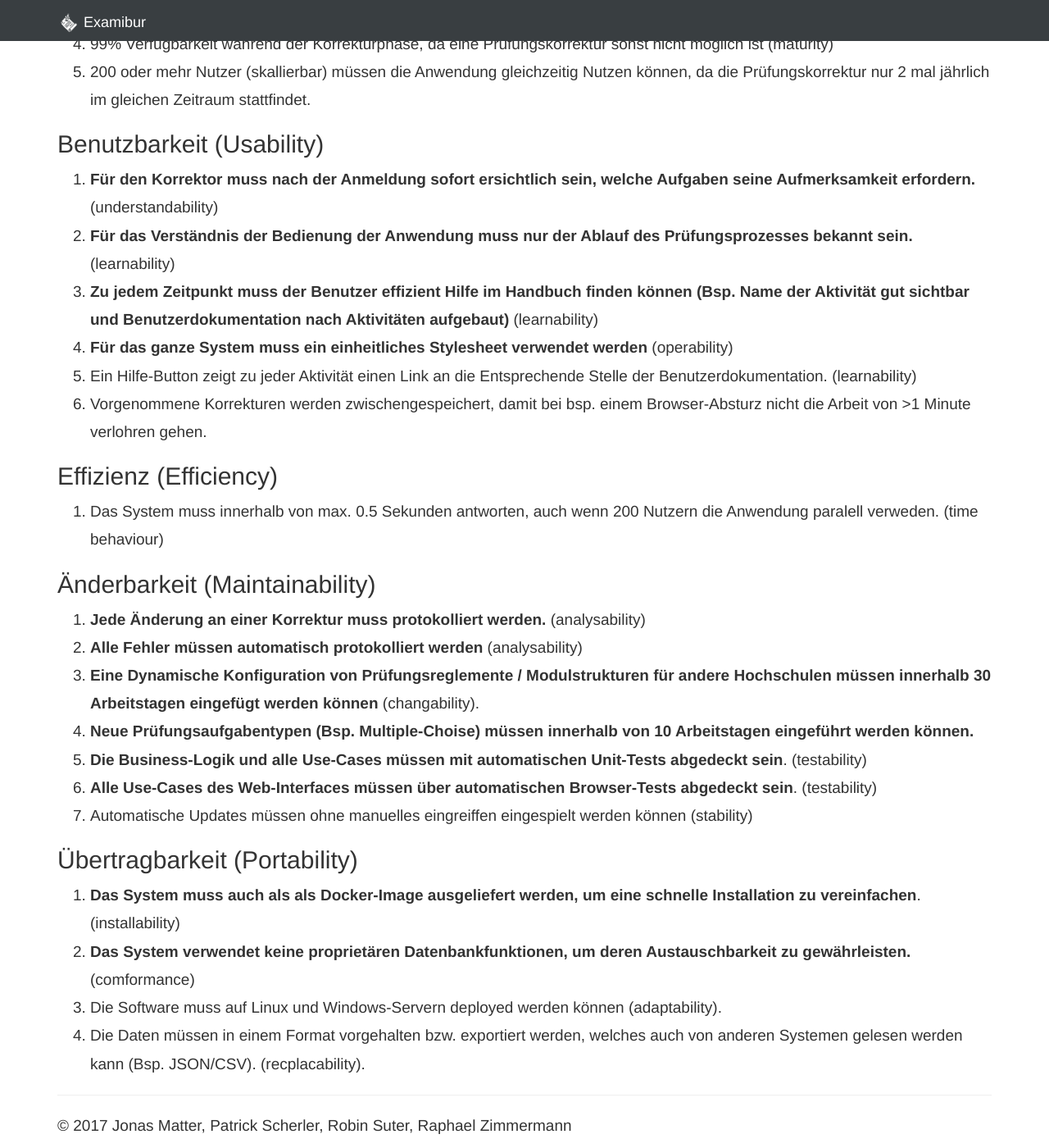
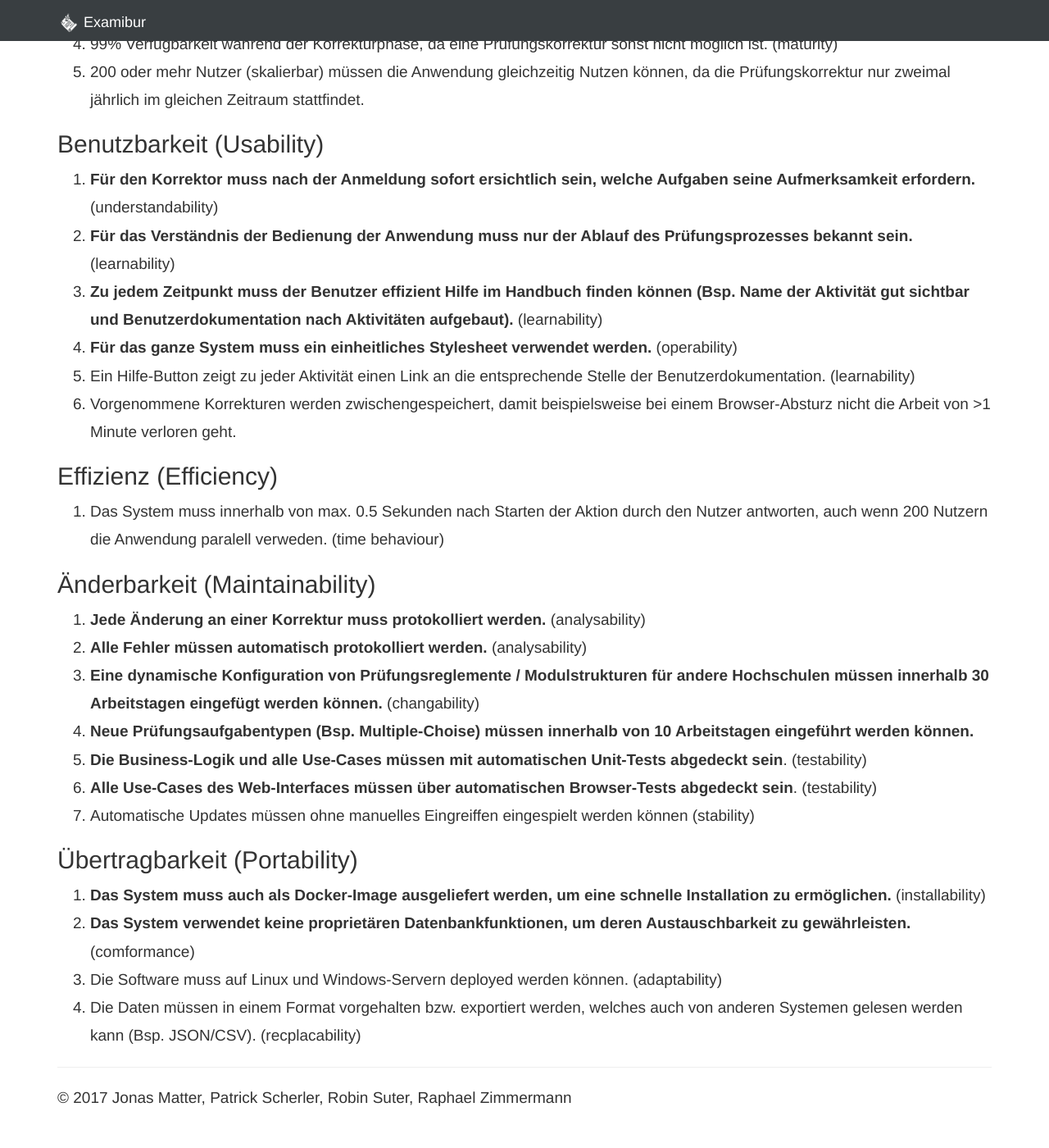
Before and after one commit to Examibur/examibur, a Jekyll site: the page built from docs/anforderungen/anforderungsspezifikation.md, in a window 1280 px wide and 1400 px high, scrolled down 2554 px. Shown: the whole window at 82% size. Built offline with Jekyll 4.4.1, drawn with Linux system fonts in a browser that asks for light colours; nearby versions of some CDN libraries; Markdown is read by kramdown in place of the engine named in the settings; after the commit the page ends 3920 px from its top, so only the background shows below that; some of the changed text lies outside the part shown.

Commit message:
some misspelling and explanations

```diff
--- a/docs/anforderungen/anforderungsspezifikation.md
+++ b/docs/anforderungen/anforderungsspezifikation.md
@@ -23,19 +23,19 @@
 <figcaption>Quality-Modell Framework gemäss <a href="http://www.cse.unsw.edu.au/~cs3710/PMmaterials/Resources/9126-1%20Standard.pdf">ISO 9126</a></figcaption>
 </figure>
 
-Im Rahmen des Engineering-Projekts können nicht alle Nicht-Funktionalen Anforderungen komplett umgesetzt werden.... Zeitrahmen sprengen würde.
-Alle aufgelisteten Nicht-funktionale Anforderungen wurden beim Design beachtet, im Engineering-Projekt werden aber nur die Fett-Markierten Anforderungen komplett umgesetzt.
+Im Rahmen des Engineering-Projekts können nicht alle nicht-funktionalen Anforderungen komplett umgesetzt werden, da dies den Zeitrahmen sprengen würde.
+Alle aufgelisteten nicht-funktionale Anforderungen wurden beim Design beachtet. Im Engineering-Projekt werden aber nur die fett-markierten Anforderungen komplett umgesetzt.
 
 ### Funktionalität (Functionality)
 
-1. **Während der Korrektur müssen alle Prüfungen anonym/pseudonym sein, damit Sympatie, Hautfarbe, Geschlecht oder Herkunft von Studierenden keinen Einfluss auf die Noten haben.** (suitability)
-2. **Die resultierenden Noten muss auf 2 Nachkommastellen genau angegeben und mathematisch auf bzw. abgerundet werden.** (accuracy)
-3. **Die Berechnung der resultierende Noten muss genau aufgeschlüsselt dargestellt werden, damit deren Berechnung nachvollzogen werden kann.**  (accuracy)
+1. **Während der Korrektur müssen alle Prüfungen anonym/pseudonym sein, damit Sympathie, Hautfarbe, Geschlecht oder Herkunft von Studierenden keinen Einfluss auf die Noten haben.** (suitability)
+2. **Die resultierenden Note muss auf 2 Nachkommastellen genau angegeben und mathematisch auf bzw. abgerundet werden.** (accuracy)
+3. **Die Berechnung der resultierende Note muss genau aufgeschlüsselt dargestellt werden, damit deren Berechnung nachvollzogen werden kann.**  (accuracy)
 4. **Es müssen weitere Notensysteme innerhalb von 5 Arbeitstagen integriert werden können, um das Produkt auch im Ausland vertreiben zu können.** (interoperability)
 5. **Anbindung an andere Datenbank-Schnittstelle müssen innerhalb 10 Tage realisiert werden können.** (interoperability)
-6. **Änderungen an Noten und Korrekturen müssen immer mit Autor und Datum und getätigten Änderungen protokolliert werden, damit die Korrektur stehts nachvollzogen werden kann.** (security)
-7. **Elemente der Korrektur wie Kommentare (nicht Begründung) dürfen nicht für alle Benutzer (Bsp. Studenten) einsehbar, da diese nur dem internen Austausch im Review Prozess dienen.** (security)
-8. **Das System darf keine Passwörter speichern, die Authentifizierung und Autorisierung erfolgt ausschliesslich über Drittsysteme (Bsp. LDAP), damit die Passwörter Zentral verwaltet und abgesichert werden.** (security)
+6. **Änderungen an Noten und Korrekturen müssen immer mit Autor, Datum und getätigten Änderungen protokolliert werden, damit die Korrektur stehts nachvollzogen werden kann.** (security)
+7. **Elemente der Korrektur wie Kommentare (nicht Begründung) dürfen nicht für alle Benutzer (Bsp. Studenten) einsehbar sein, da diese nur dem internen Austausch im Review-Prozess dienen.** (security)
+8. **Das System darf keine Passwörter speichern. Die Authentifizierung und Autorisierung erfolgt ausschliesslich über Drittsysteme (Bsp. LDAP), damit die Passwörter zentral verwaltet und abgesichert werden.** (security)
 9. Bestehende Infrastruktur für Authentifizierung und Autorisierung (LDAP) muss ohne den Zwang neue Gruppen zu definieren verwendet werden können. (interoperability)
 10. Die resultierenden Noten müssen über eine API exportiert werden können, damit die Anwendung mit bestehenden Systemen (Bsp. Adunis) kombiniert werden kann.  (interoperability)
 11. Die Noten müssen beim Export signiert werden, damit deren Echtheit und Integrität verifiziert werden kannn. (security)
@@ -48,34 +48,34 @@
 
 1. **Die Integrität der Daten darf ausnahmslos nie verletzt werden, da Prüfungen Dokumente mit rechtlicher Bindung sind.** (maturity, fault tolerance)
 2. **Bei einem kompletten Systemausfall muss das Gesamtsystem innerhalb von 24 Stunden von einer Person wiederhergestellt werden können.** (recoverability)
-3. **Tritt ein Ausnahmefehler (Exception) auf, so wird dieser Protokolliert.**
+3. **Tritt ein Ausnahmefehler (Exception) auf, so wird dieser protokolliert.**
     1. **Ausnahmefehler dürfen das System nicht zum Absturz bringen.** (fault tolerance)
     2. **Bei kritschen Fehler wie beispielsweise fehlender Speicherplatz, wird die Systemadministration umgehend informiert und den Benutzern eine Verständliche Meldung angezeigt.** (fault tolerance)
-4. 99% Verfügbarkeit während der Korrekturphase, da eine Prüfungskorrektur sonst nicht möglich ist (maturity)
-5. 200 oder mehr Nutzer (skallierbar) müssen die Anwendung gleichzeitig Nutzen können, da die Prüfungskorrektur nur 2 mal jährlich im gleichen Zeitraum stattfindet.
+4. 99% Verfügbarkeit während der Korrekturphase, da eine Prüfungskorrektur sonst nicht möglich ist. (maturity)
+5. 200 oder mehr Nutzer (skalierbar) müssen die Anwendung gleichzeitig Nutzen können, da die Prüfungskorrektur nur zweimal jährlich im gleichen Zeitraum stattfindet.
 
 ## Benutzbarkeit (Usability)
 1. **Für den Korrektor muss nach der Anmeldung sofort ersichtlich sein, welche Aufgaben seine Aufmerksamkeit erfordern.** (understandability)
 2. **Für das Verständnis der Bedienung der Anwendung muss nur der Ablauf des Prüfungsprozesses bekannt sein.** (learnability)
-3. **Zu jedem Zeitpunkt muss der Benutzer effizient Hilfe im Handbuch finden können (Bsp. Name der Aktivität gut sichtbar und Benutzerdokumentation nach Aktivitäten aufgebaut)** (learnability)
-4. **Für das ganze System muss ein einheitliches Stylesheet verwendet werden** (operability)
-5. Ein Hilfe-Button zeigt zu jeder Aktivität einen Link an die Entsprechende Stelle der Benutzerdokumentation. (learnability)
-6. Vorgenommene Korrekturen werden zwischengespeichert, damit bei bsp. einem Browser-Absturz nicht die Arbeit von >1 Minute verlohren gehen.
+3. **Zu jedem Zeitpunkt muss der Benutzer effizient Hilfe im Handbuch finden können (Bsp. Name der Aktivität gut sichtbar und Benutzerdokumentation nach Aktivitäten aufgebaut).** (learnability)
+4. **Für das ganze System muss ein einheitliches Stylesheet verwendet werden.** (operability)
+5. Ein Hilfe-Button zeigt zu jeder Aktivität einen Link an die entsprechende Stelle der Benutzerdokumentation. (learnability)
+6. Vorgenommene Korrekturen werden zwischengespeichert, damit beispielsweise bei einem Browser-Absturz nicht die Arbeit von >1 Minute verloren geht.
 
 ## Effizienz (Efficiency)
-1. Das System muss innerhalb von max. 0.5 Sekunden antworten, auch wenn 200 Nutzern die Anwendung paralell verweden. (time behaviour)
+1. Das System muss innerhalb von max. 0.5 Sekunden nach Starten der Aktion durch den Nutzer antworten, auch wenn 200 Nutzern die Anwendung paralell verweden. (time behaviour)
 
 ## Änderbarkeit (Maintainability)
 1. **Jede Änderung an einer Korrektur muss protokolliert werden.** (analysability)
-2. **Alle Fehler müssen automatisch protokolliert werden** (analysability)
-3. **Eine Dynamische Konfiguration von Prüfungsreglemente / Modulstrukturen für andere Hochschulen müssen innerhalb 30 Arbeitstagen eingefügt werden können** (changability).
+2. **Alle Fehler müssen automatisch protokolliert werden.** (analysability)
+3. **Eine dynamische Konfiguration von Prüfungsreglemente / Modulstrukturen für andere Hochschulen müssen innerhalb 30 Arbeitstagen eingefügt werden können.** (changability)
 4. **Neue Prüfungsaufgabentypen (Bsp. Multiple-Choise) müssen innerhalb von 10 Arbeitstagen eingeführt werden können.**
 5. **Die Business-Logik und alle Use-Cases müssen mit automatischen Unit-Tests abgedeckt sein**. (testability)
 6. **Alle Use-Cases des Web-Interfaces müssen über automatischen Browser-Tests abgedeckt sein**. (testability)
-7. Automatische Updates müssen ohne manuelles eingreiffen eingespielt werden können (stability)
+7. Automatische Updates müssen ohne manuelles Eingreiffen eingespielt werden können (stability)
 
 ## Übertragbarkeit (Portability)
-1. **Das System muss auch als als Docker-Image ausgeliefert werden, um eine schnelle Installation zu vereinfachen**. (installability)
+1. **Das System muss auch als Docker-Image ausgeliefert werden, um eine schnelle Installation zu ermöglichen.** (installability)
 2. **Das System verwendet keine proprietären Datenbankfunktionen, um deren Austauschbarkeit zu gewährleisten.** (comformance)
-3. Die Software muss auf Linux und Windows-Servern deployed werden können (adaptability).
-4. Die Daten müssen in einem Format vorgehalten bzw. exportiert werden, welches auch von anderen Systemen gelesen werden kann (Bsp. JSON/CSV). (recplacability).
+3. Die Software muss auf Linux und Windows-Servern deployed werden können. (adaptability)
+4. Die Daten müssen in einem Format vorgehalten bzw. exportiert werden, welches auch von anderen Systemen gelesen werden kann (Bsp. JSON/CSV). (recplacability)
```
